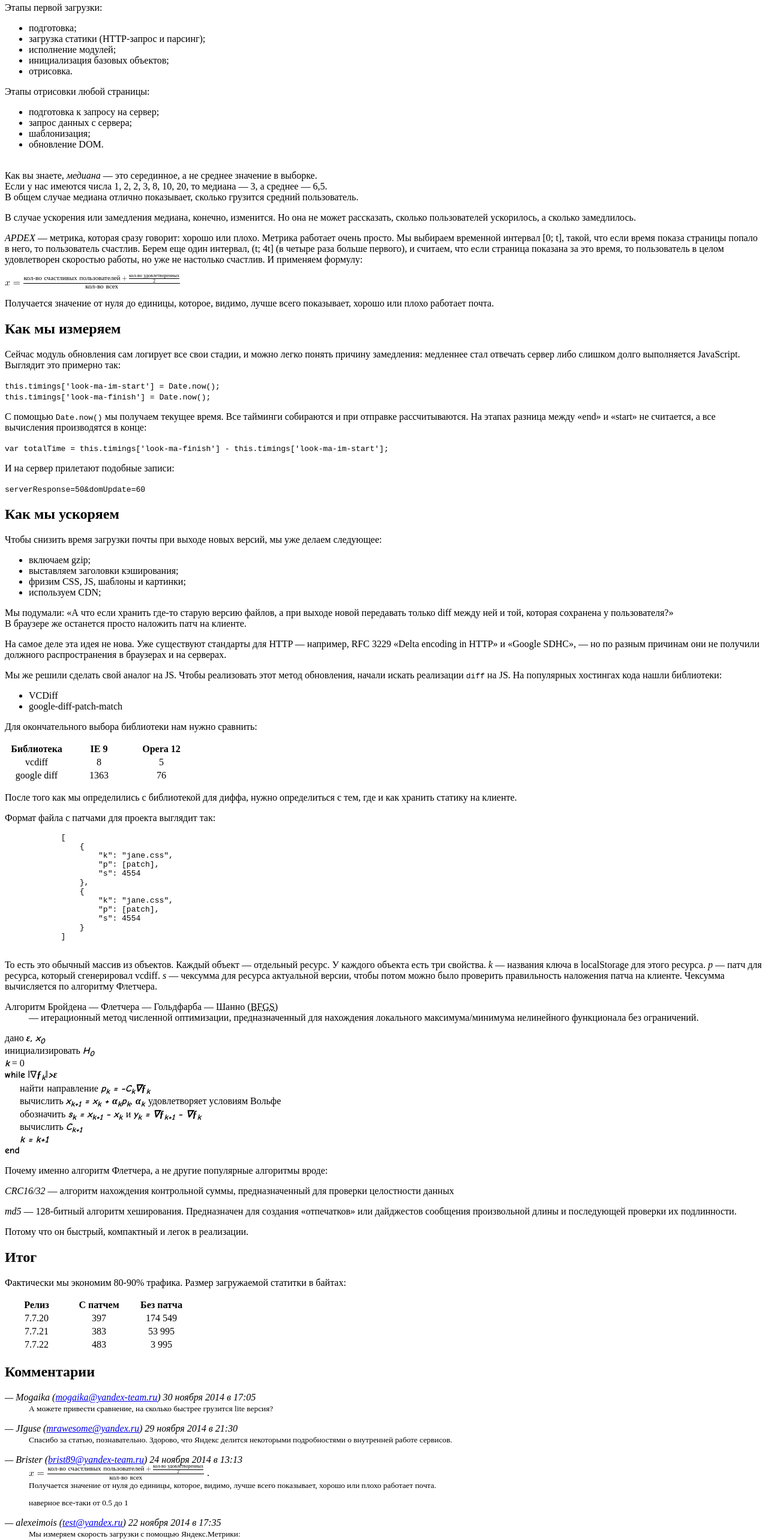
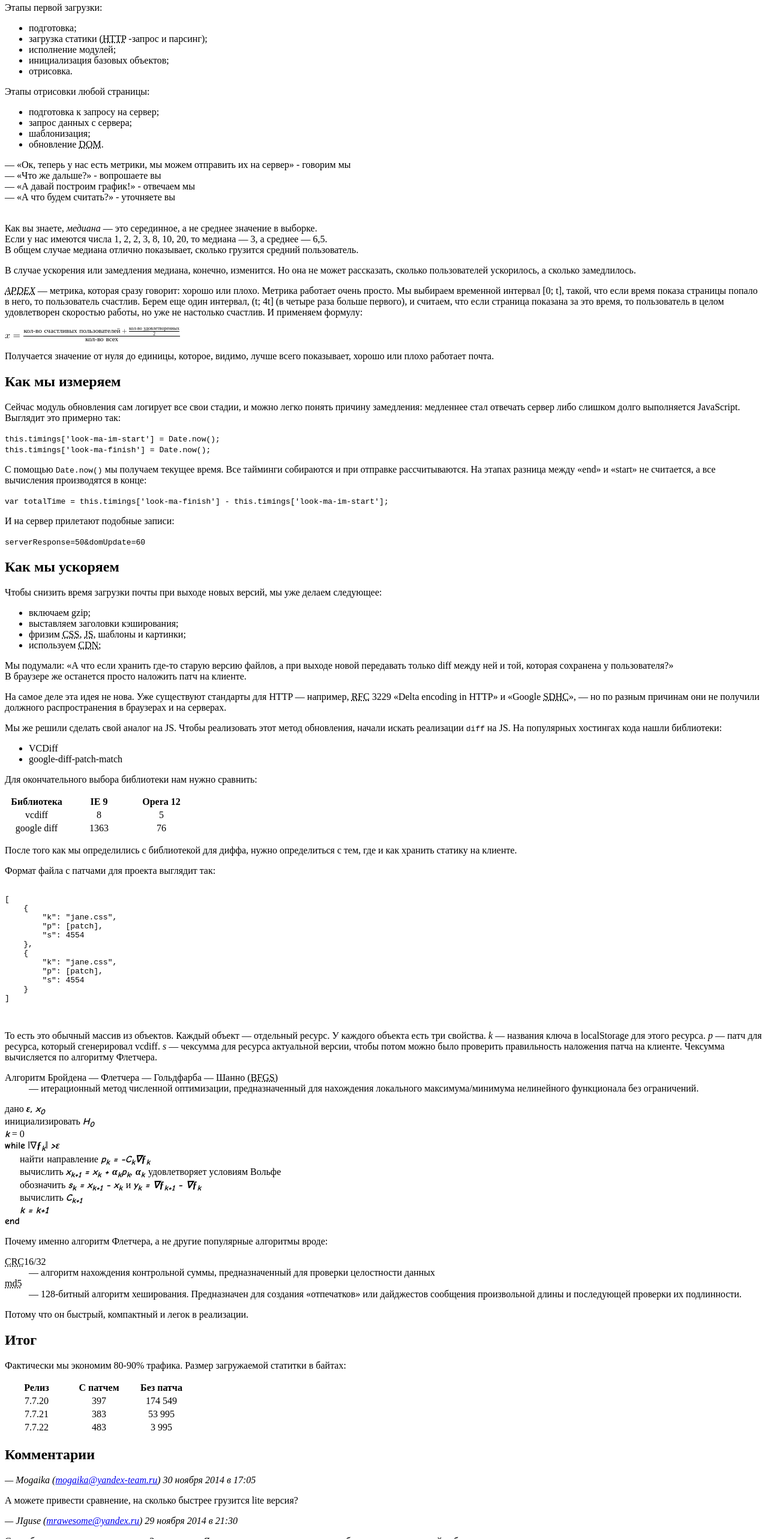
Before and after one commit to urfu-2015/verstka-tasks-1, a plain HTML site: page index.html in a window 1280 px wide. Shown: the part 234-2800 px from the top of the page at 60% size. Drawn offline with Linux system fonts and the light colour scheme.

Commit message:
Исправления

```diff
--- a/index.html
+++ b/index.html
@@ -7,40 +7,48 @@
         <link rel="stylesheet" type="text/css" href="index.css">
     </head>
     <body>
+        <header>
             <h1>ЯНДЕКС.ПОЧТА: КАК МЫ ИЗМЕРЯЕМ СКОРОСТЬ ЗАГРУЗКИ И УЛУЧШАЕМ ЕЁ</h1>
+        </header>
+        <main>
             <p>
-            Если ваш сайт медленно грузится, вы рискуете тем, что люди не оценят ни то, какой он красивый, ни
-            то, какой он удобный. Никому не понравится, когда все тормозит. Мы регулярно добавляем в
-            Яндекс.Почту новую функциональность, иногда &mdash; исправляем ошибки, а это значит, у нас
-            постоянно появляются новый код и новая логика. Всё это напрямую влияет на скорость работы
-            интерфейса.
+                Если ваш сайт медленно грузится, вы рискуете тем, что люди не оценят ни то, какой он
+                красивый, ни то, какой он удобный. Никому не понравится, когда все тормозит. Мы регулярно
+                добавляем в Яндекс.Почту новую функциональность, иногда &mdash; исправляем ошибки, а это
+                значит, у нас постоянно появляются новый код и новая логика. Всё это напрямую влияет на
+                скорость работы интерфейса.
             </p>
             <h2>Что мы измеряем</h2>
-        <label>Этапы первой загрузки:</label>
+            <p>Этапы первой загрузки:</p>
             <ul>
                 <li>подготовка;</li>
-            <li>загрузка статики (HTTP-запрос и парсинг);</li>
+                <li>
+                    загрузка статики
+                    (<abbr title="HyperText Transfer Protocol">HTTP</abbr> -запрос и парсинг);
+                </li>
                 <li>исполнение модулей;</li>
                 <li>инициализация базовых объектов;</li>
                 <li>отрисовка.</li>
             </ul>
-        <label>Этапы отрисовки любой страницы:</label>
+            <p>Этапы отрисовки любой страницы:</p>
             <ul>
                 <li>подготовка к запросу на сервер;</li>
                 <li>запрос данных с сервера;</li>
                 <li>шаблонизация;</li>
-            <li>обновление DOM.</li>
+                <li>обновление <abbr title="Document Object Model">DOM</abbr>.</li>
             </ul>
-        <dialog>
-            <dd>&mdash; &laquo;Ок, теперь у нас есть метрики, мы можем отправить их на сервер&raquo; -
-            говорим мы</dd>
-            <dd>&mdash; &laquo;Что же дальше?&raquo; - вопрошаете вы</dd>
-            <dd>&mdash; &laquo;А давай построим график!&raquo; - отвечаем мы</dd>
-            <dd>&mdash; &laquo;А что будем считать?&raquo; - уточняете вы</dd>
-        </dialog>
+            <div>
+                &mdash; <q>Ок, теперь у нас есть метрики, мы можем отправить их на сервер</q> -
+                говорим мы<br>
+                &mdash; <q>Что же дальше?</q> - вопрошаете вы<br>
+                &mdash; <q>А давай построим график!</q> - отвечаем мы<br>
+                &mdash; <q>А что будем считать?</q> - уточняете вы<br>
+            </div>
             <p>
-            <br>Как вы знаете, <dfn>медиана</dfn> &mdash; это серединное, а не среднее значение в выборке.
-            <br>Если у нас имеются числа 1, 2, 2, 3, 8, 10, 20, то медиана &mdash; 3, а среднее &mdash; 6,5.
+                <br>Как вы знаете, <dfn>медиана</dfn> &mdash; это серединное, а не среднее значение в
+                выборке.
+                <br>Если у нас имеются числа 1, 2, 2, 3, 8, 10, 20, то медиана &mdash; 3, а среднее &mdash;
+                6,5.
                 <br>В общем случае медиана отлично показывает, сколько грузится средний пользователь.
             </p>
             <p>
@@ -48,11 +56,12 @@
                 сколько пользователей ускорилось, а сколько замедлилось.
             </p>
             <p>
-            <dfn>APDEX</dfn> &mdash; метрика, которая сразу говорит: хорошо или плохо. Метрика работает очень
-            просто. Мы выбираем временной интервал [0; t], такой, что если время показа страницы попало в
-            него, то пользователь счастлив. Берем еще один интервал, (t; 4t] (в четыре раза больше первого),
-            и считаем, что если страница показана за это время, то пользователь в целом удовлетворен
-            скоростью работы, но уже не настолько счастлив. И применяем формулу:
+                <dfn><abbr title="Application Performance Index">APDEX</abbr></dfn> &mdash; метрика, которая
+                сразу говорит: хорошо или плохо. Метрика работает очень просто. Мы выбираем временной
+                интервал [0; t], такой, что если время показа страницы попало в него, то пользователь
+                счастлив. Берем еще один интервал, (t; 4t] (в четыре раза больше первого), и считаем, что
+                если страница показана за это время, то пользователь в целом удовлетворен скоростью работы,
+                но уже не настолько счастлив. И применяем формулу:
             </p>
             <math xmlns="http://www.w3.org/1998/Math/MathML">
                 <mi>x</mi> <mo>=</mo>
@@ -73,14 +82,14 @@
                 </mfrac>
             </math>
             <p>
-            Получается значение от нуля до единицы, которое, видимо, лучше всего показывает, хорошо или плохо
-            работает почта.
+                Получается значение от нуля до единицы, которое, видимо, лучше всего показывает, хорошо или
+                плохо работает почта.
             </p>
             <h2>Как мы измеряем</h2>
             <p>
-            Сейчас модуль обновления сам логирует все свои стадии, и можно легко понять причину замедления:
-            медленнее стал отвечать сервер либо слишком долго выполняется JavaScript. Выглядит это примерно
-            так:
+                Сейчас модуль обновления сам логирует все свои стадии, и можно легко понять причину
+                замедления: медленнее стал отвечать сервер либо слишком долго выполняется JavaScript.
+                Выглядит это примерно так:
             </p>
             <p>
                 <code>this.timings['look-ma-im-start'] = Date.now();<br>
@@ -88,10 +97,13 @@
             </p>
             <p>
                 C помощью <code>Date.now()</code> мы получаем текущее время. Все тайминги собираются и при
-            отправке рассчитываются. На этапах разница между <q>end</q> и <q>start</q> не считается, а все
-            вычисления производятся в конце:
+                отправке рассчитываются. На этапах разница между <q>end</q> и <q>start</q> не считается, а
+                все вычисления производятся в конце:
             </p>
-        <p><code>var totalTime = this.timings['look-ma-finish'] - this.timings['look-ma-im-start'];</code>
+            <p>
+                <code>
+                    var totalTime = this.timings['look-ma-finish'] - this.timings['look-ma-im-start'];
+                </code>
             </p>
             <p>И на сервер прилетают подобные записи:</p>
             <code>serverResponse=50&domUpdate=60</code>
@@ -100,22 +112,26 @@
             <ul>
                 <li>включаем gzip;</li>
                 <li>выставляем заголовки кэширования;</li>
-            <li>фризим CSS, JS, шаблоны и картинки;</li>
-            <li>используем CDN;</li>
+                <li>
+                    фризим <abbr title="Cascading Style Sheets">CSS</abbr>,
+                    <abbr title="JavaScript">JS</abbr>, шаблоны и картинки;
+                </li>
+                <li>используем <abbr title="Content Delivery Network">CDN</abbr>;</li>
             </ul>
             <p>
-            Мы подумали: &laquo;А что если хранить где-то старую версию файлов, а при выходе новой передавать
-            только diff между ней и той, которая сохранена у пользователя?&raquo;<br>
+                Мы подумали: &laquo;А что если хранить где-то старую версию файлов, а при выходе новой
+                передавать только diff между ней и той, которая сохранена у пользователя?&raquo;<br>
                 В браузере же останется просто наложить патч на клиенте.
             </p>
             <p>
-            На самое деле эта идея не нова. Уже существуют стандарты для HTTP &mdash; например, RFC 3229
-            &laquo;Delta encoding in HTTP&raquo; и &laquo;Google SDHC&raquo;, &mdash; но по разным причинам
-            они не получили должного распространения в браузерах и на серверах.
+                На самое деле эта идея не нова. Уже существуют стандарты для HTTP &mdash; например,
+                <abbr title="Request for Comments">RFC</abbr> 3229 &laquo;Delta encoding in HTTP&raquo; и
+                &laquo;Google <abbr title="Secure Digital High Capacity">SDHC</abbr>&raquo;, &mdash; но по
+                разным причинам они не получили должного распространения в браузерах и на серверах.
             </p>
             <p>
-            Мы же решили сделать свой аналог на JS. Чтобы реализовать этот метод обновления, начали искать
-            реализации <code>diff</code> на JS. На популярных хостингах кода нашли библиотеки:
+                Мы же решили сделать свой аналог на JS. Чтобы реализовать этот метод обновления, начали
+                искать реализации <code>diff</code> на JS. На популярных хостингах кода нашли библиотеки:
             </p>
             <ul>
                 <li>VCDiff</li>
@@ -149,7 +165,8 @@
             </p>
             <p>Формат файла с патчами для проекта выглядит так:</p>
             <pre>
-            <code>[
+                <code>
+[
     {
         "k": "jane.css",
         "p": [patch],
@@ -160,42 +177,42 @@
         "p": [patch],
         "s": 4554
     }
-            ]</code>
+]
+                </code>
             </pre>
             <p>
-            То есть это обычный массив из объектов. Каждый объект &mdash; отдельный ресурс. У каждого объекта
-            есть три свойства. <dfn>k</dfn> &mdash; названия ключа в localStorage для этого ресурса.
-            <dfn>p</dfn> &mdash; патч для ресурса, который сгенерировал vcdiff. <dfn>s</dfn> &mdash; чексумма
-            для ресурса актуальной версии, чтобы потом можно было проверить правильность наложения патча на
-            клиенте. Чексумма вычисляется по алгоритму Флетчера.
+                То есть это обычный массив из объектов. Каждый объект &mdash; отдельный ресурс. У каждого
+                объекта есть три свойства. <dfn>k</dfn> &mdash; названия ключа в localStorage для этого
+                ресурса. <dfn>p</dfn> &mdash; патч для ресурса, который сгенерировал vcdiff. <dfn>s</dfn>
+                &mdash; чексумма для ресурса актуальной версии, чтобы потом можно было проверить правильность
+                наложения патча на клиенте. Чексумма вычисляется по алгоритму Флетчера.
             </p>
              <dl>
-            <dt>Алгоритм Бройдена &mdash; Флетчера &mdash; Гольдфарба &mdash; Шанно
-                <abbr title="Алгоритм Бройдена &mdash; Флетчера &mdash; Гольдфарба &mdash; Шанно">
-                    (BFGS)
-                </abbr>
+                <dt>Алгоритм Бройдена &mdash; Флетчера &mdash; Гольдфарба &mdash; Шанно <abbr title="Алгоритм
+                Бройдена &mdash; Флетчера &mdash; Гольдфарба &mdash; Шанно">(BFGS)</abbr>
                 </dt>
                 <dd>
-                &mdash; итерационный метод численной оптимизации, предназначенный для нахождения локального
-                максимума/минимума нелинейного функционала без ограничений.
+                    &mdash; итерационный метод численной оптимизации, предназначенный для нахождения
+                    локального максимума/минимума нелинейного функционала без ограничений.
                 </dd>
             </dl>
             <p>
                 дано  <span>&epsilon;, x<sub>0</sub></span>
                 <br>инициализировать <span>H<sub>0</sub></span>
                 <br><span>k</span> = 0
-            <br><span class="bold">while</span> ‖&nabla;<span>&fnof;<sub>k</sub></span>‖<span>&gt;&epsilon;</span>
-            <br><span class="margins">найти направление</span>
+                <br><span class="reserved-words">while</span> ‖&nabla;<span>&fnof;<sub>k</sub></span>‖
+                <span>&gt;&epsilon;</span>
+                <br><span class="new-step">найти направление</span>
                 <span>
                     p<sub>k</sub> = &minus;C<sub>k</sub>&nabla;&fnof;<sub>k</sub>
                 </span>
-            <br><span class="margins">вычислить</span>
+                <br><span class="new-step">вычислить</span>
                 <span>
                     x<sub>k+1</sub> = x<sub>k</sub> &plus; &alpha;<sub>k</sub>p<sub>k</sub>,
                     &alpha;<sub>k</sub>
                 </span>
                 удовлетворяет условиям Вольфе
-            <br><span class="margins">обозначить</span>
+                <br><span class="new-step">обозначить</span>
                 <span>
                     s<sub>k</sub> = x<sub>k+1</sub> &minus; x<sub>k</sub>
                 </span>
@@ -203,18 +220,25 @@
                 <span>
                     y<sub>k</sub> = &nabla;&fnof;<sub>k+1</sub> &minus; &nabla;&fnof;<sub>k</sub>
                 </span>
-            <br><span class="margins">вычислить</span> <span>C<sub>k+1</sub></span>
-            <br><span class="marginsk">k = k&plus;1</span>
-            <br><span class="bold">end</span>
+                <br><span class="new-step">вычислить</span> <span>C<sub>k+1</sub></span>
+                <br><span class="increment">k = k&plus;1</span>
+                <br><span class="reserved-words">end</span>
             </p>
             <p>Почему именно алгоритм Флетчера, а не другие популярные алгоритмы вроде:</p>
             <p>
-            <dfn>CRC16/32</dfn> &mdash; алгоритм нахождения контрольной суммы, предназначенный для проверки
-            целостности данных
-        </p>
-        <p>
-            <dfn>md5</dfn> &mdash; 128-битный алгоритм хеширования. Предназначен для создания «отпечатков»
-            или дайджестов сообщения произвольной длины и последующей проверки их подлинности.
+                <dl>
+                    <dt><abbr title="Cyclic redundancy check">CRC</abbr>16/32</dt>
+                    <dd>
+                        &mdash; алгоритм нахождения контрольной суммы, предназначенный для
+                        проверки целостности данных
+                    </dd>
+                    <dt><abbr title="Message-Digest algorithm">md5</abbr></dt>
+                    <dd>
+                        &mdash; 128-битный алгоритм хеширования. Предназначен для создания
+                        «отпечатков» или дайджестов сообщения произвольной длины и последующей проверки их
+                        подлинности.
+                    </dd>
+                </dl>
             </p>
             <p>Потому что он быстрый, компактный и легок в реализации.</p>
             <h2>Итог</h2>
@@ -222,9 +246,9 @@
             <table>
                 <thead>
                     <tr>
-                    <th wclassth="100px">Релиз</th>
-                    <th wclassth="100px">С патчем</th>
-                    <th wclassth="100px">Без патча</th>
+                        <th width="100px">Релиз</th>
+                        <th width="100px">С патчем</th>
+                        <th width="100px">Без патча</th>
                     </tr>
                 </thead>
                 <tbody>
@@ -246,46 +270,31 @@
                 </tbody>
             </table>
             <section>
-            <h1>Комментарии</h1>
+                <h2>Комментарии</h2>
                 <article>
-                <dl>
-                    <dt>
                     <address>
                         &mdash; Mogaika
                         (<a href="mailto:mogaika@yandex-team.ru">mogaika@yandex-team.ru</a>)
                         <time datetime="2014-11-30T17:05:00Z">30 ноября 2014 в 17:05</time>
                     </address>
-                    </dt>
-                    <dd>
-                        <small>А можете привести сравнение, на сколько быстрее грузится lite версия?</small>
-                    </dd>
-                </dl>
+                    <p>А можете привести сравнение, на сколько быстрее грузится lite версия?</p>
                 </article>
                 <article>
-                <dl>
-                    <dt>
                     <address>
                         &mdash; JIguse
                         (<a href="mailto:mrawesome@yandex.ru">mrawesome@yandex.ru</a>)
                         <time datetime="2014-11-29T21:30:00Z">29 ноября 2014 в 21:30</time>
                     </address>
-                    </dt>
-                    <dd>
-                        <small>Спасибо за статью, познавательно. Здорово, что Яндекс делится некоторыми
-                        подробностями о внутренней работе сервисов.</small>
-                    </dd>
-                </dl>
+                    <p>Спасибо за статью, познавательно. Здорово, что Яндекс делится некоторыми
+                    подробностями о внутренней работе сервисов.</p>
                 </article>
                 <article>
-                <dl>
-                    <dt>
                     <address>
                         &mdash; Brister
                         (<a href="mailto:brist89@yandex-team.ru">brist89@yandex-team.ru</a>)
                         <time datetime="2014-11-24T13:13:00Z">24 ноября 2014 в 13:13</time>
                     </address>
-                    </dt>
-                    <dd>
+                    <q>
                         <math xmlns="http://www.w3.org/1998/Math/MathML">
                             <mi>x</mi> <mo>=</mo>
                             <mfrac>
@@ -303,35 +312,31 @@
                                 </mrow>
                                 <mrow> <mi>кол-во всех</mi> </mrow>
                             </mfrac>
-                        </math>
-                        . <br><small>Получается значение от нуля до единицы, которое, видимо, лучше всего
-                        показывает, хорошо или плохо работает почта.
-                        <p>наверное все-таки от 0.5 до 1</p></small>
-                    </dd>
-                </dl>
+                        </math>.
+                        <br>Получается значение от нуля до единицы, которое, видимо, лучше всего показывает,
+                        хорошо или плохо работает почта.</q>
+                        <p>наверное все-таки от 0.5 до 1</p>
+                    </p>
                 </article>
                 <article>
-                <dl>
-                     <dt>
                     <address>
                         &mdash; alexeimois
                         (<a href="mailto:test@yandex.ru">test@yandex.ru</a>)
                         <time datetime="2014-11-22T17:35:00Z">22 ноября 2014 в 17:35</time>
                     </address>
-                    </dt>
-                    <dd>
-                        <small>
+                    <p>
                         Мы измеряем скорость загрузки с помощью Яндекс.Метрики:<br>
                         <a href="help.yandex.ru/metrika/reports/monitoring_timing.xml">
                             help.yandex.ru/metrika/reports/monitoring_timing.xml
                         </a>
-                        </small>
-                    </dd>
-                </dl>
+                    </p>
                 </article>
             </section>
+        </main>
+        <footer>
             <address>
                 &copy; Яндекс, <a href="mailto:help@yandex.ru">help@yandex.ru</a>, Хохрякова, 10
             </address>
+        </footer>
     </body>
 </html>
```
Also changed, not shown: index.css (+17 -6 lines). Lines whose indentation alone changed are shown as unchanged.
